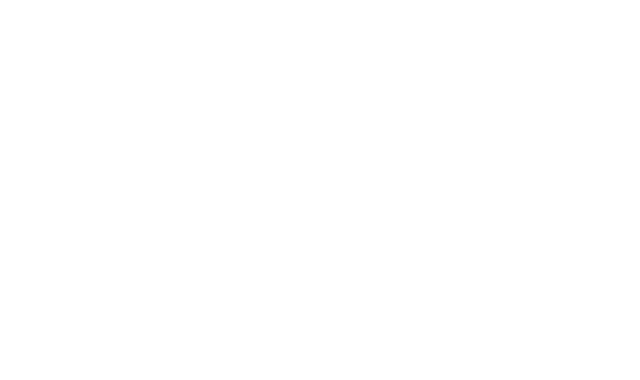
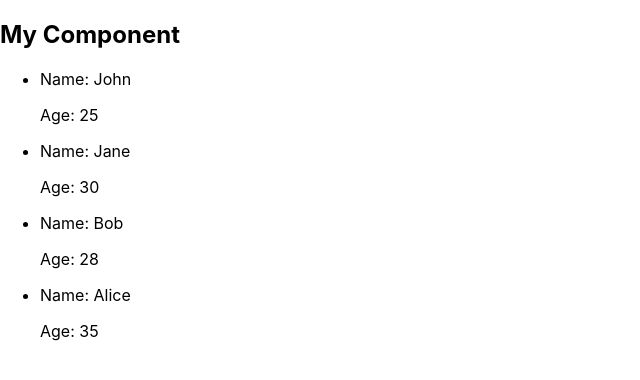
Before and after one commit to UDAYVEERUS/Todo_App, a React (Create React App) app: page /arrayofobject in a window 1280 px wide. Before the commit this address had no page. Shown: the top 380 px of the page, without its empty margins (0-640 px from the left). Built offline with nearby package versions, Linux system fonts and the light colour scheme.

Commit message:
code of Array of object

```diff
--- a/src/App.js
+++ b/src/App.js
@@ -3,6 +3,7 @@
 import { BrowserRouter as Router, Routes, Route } from 'react-router-dom';
 import TodoApp from './components/Todo_app';
 import NumberGenerator from './components/Generate_number';
+import Arrayofobject from './components/ArrayOfObject';
 function App() {
   return (
     <>
@@ -10,6 +11,7 @@
         <Routes>
         <Route path='/todo' element={<TodoApp />} />
         <Route path='/number' element={<NumberGenerator />} />
+        <Route path='/arrayofobject' element={<Arrayofobject />} />
         </Routes>
       </Router>
     </>
--- /dev/null
+++ b/src/components/ArrayOfObject.js
@@ -0,0 +1,26 @@
+import React from "react";
+
+const Arrayofobject = () => {
+  const data = [
+    { id: 1, name: "John", age: 25 },
+    { id: 2, name: "Jane", age: 30 },
+    { id: 3, name: "Bob", age: 28 },
+    { id: 4, name: "Alice", age: 35 },
+  ];
+
+  return (
+    <div>
+      <h2>My Component</h2>
+      <ul>
+        {data.map((item) => (
+          <li key={item.id}>
+            <p>Name: {item.name}</p>
+            <p>Age: {item.age}</p>
+          </li>
+        ))}
+      </ul>
+    </div>
+  );
+};
+
+export default Arrayofobject;
```
